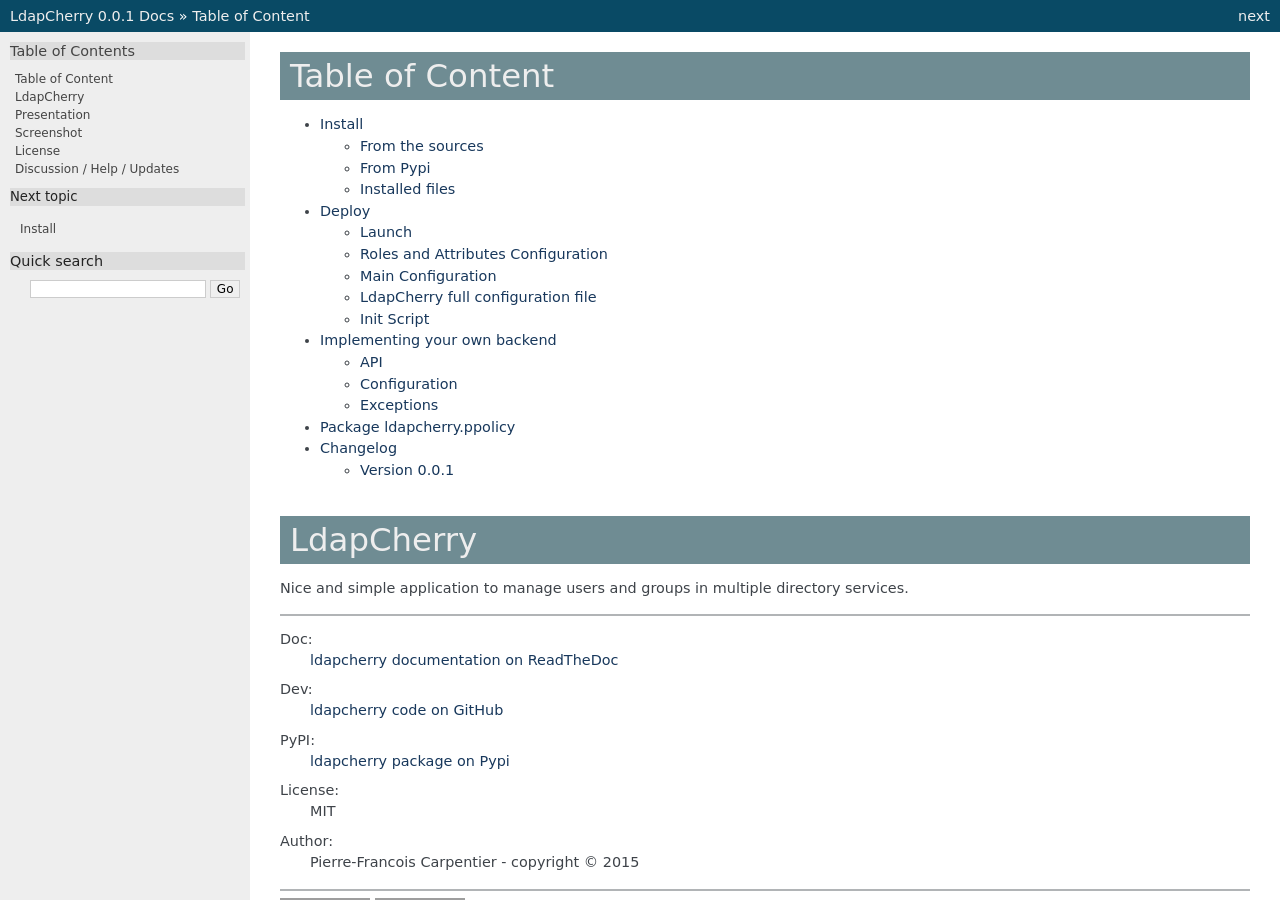
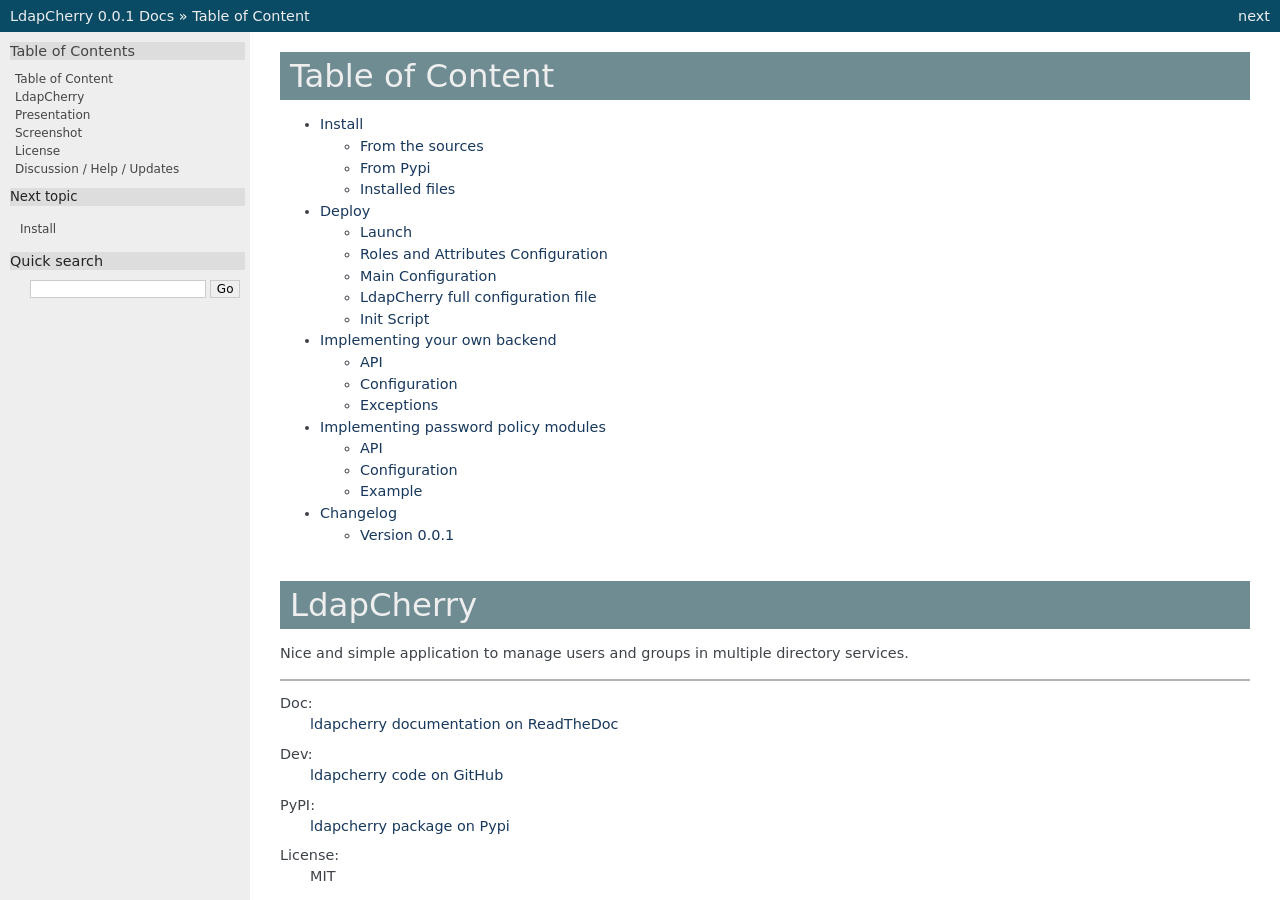
Before and after one commit to kakwa/ldapcherry, a Sphinx documentation site: the page built from docs/index.rst, in a window 1280 px wide and 900 px high. Built offline with Sphinx 7.4.7, drawn with Linux system fonts in a browser that asks for light colours; some of the changed lines change nothing that is shown; grey boxes are pictures that could not be loaded.

Commit message:
documentation for ppolicy API

```diff
--- a/docs/ppolicy_api.rst
+++ b/docs/ppolicy_api.rst
@@ -1,7 +1,33 @@
-Package ldapcherry.ppolicy
-==========================
+Implementing password policy modules
+====================================
 
-.. automodule:: ldapcherry.ppolicy
-    :members:
-    :undoc-members:
+API
+---
+
+The password policy modules must respect following API:
+
+.. autoclass:: ldapcherry.ppolicy.PPolicy
+    :members: check, info, __init__
+    :undoc-members: check
     :show-inheritance:
+
+Configuration
+-------------
+
+Parameters are declared in the main configuration file, inside the **ppolicy** section.
+
+After having set **self.config** to **config** in the constructor, parameters can be recovered
+by **self.get_param**:
+
+.. autoclass:: ldapcherry.ppolicy.PPolicy
+    :members: get_param
+    :undoc-members: check
+    :show-inheritance:
+
+Example
+-------
+
+Here is the simple default ppolicy module that comes with LdapCherry:
+
+.. literalinclude:: ../ldapcherry/ppolicy/simple.py
+    :language: python
```
